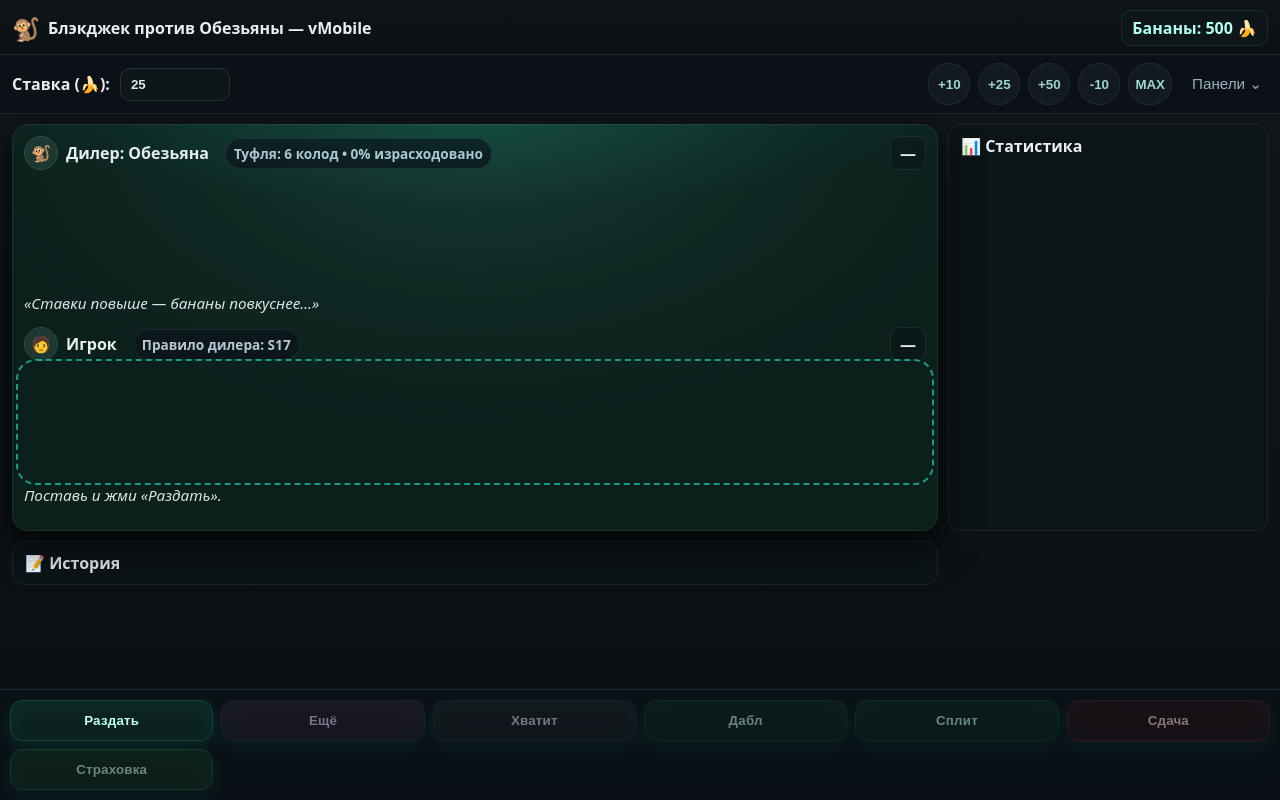
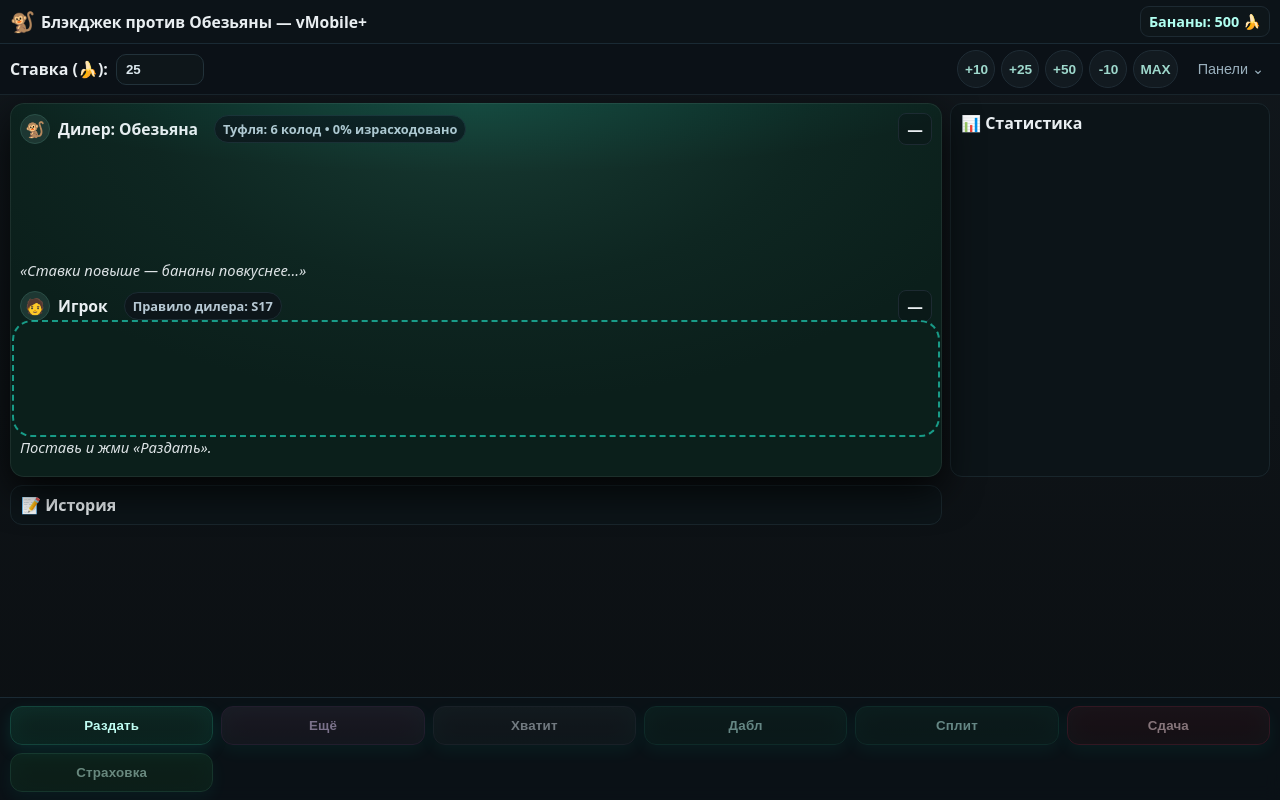
Before and after one commit to MANTAS671/BlackJack, a plain HTML site: page index.html in a window 1280 px wide. Drawn offline with Linux system fonts and the light colour scheme.

Commit message:
Update index.html

```diff
--- a/index.html
+++ b/index.html
@@ -3,7 +3,7 @@
 <head>
 <meta charset="utf-8" />
 <meta name="viewport" content="width=device-width, initial-scale=1, viewport-fit=cover, maximum-scale=1" />
-<title>Блэкджек против Обезьяны — vMobile</title>
+<title>Блэкджек против Обезьяны — vMobile+</title>
 <style>
 :root{
   /* Тёмный неон */
@@ -11,52 +11,57 @@
   --felt:#0f2a24; --felt2:#132f28;
   --accent:#00d1b2; --accent2:#8af3e6; --danger:#ff4d6d; --ok:#30e38a; --muted:#9ab0bd;
   --card:#fffdf7; --ink:#0b0f12; --shadow:rgba(0,0,0,.35);
-  /* Адаптив карты: ширина/высота и радиус */
-  --card-w: clamp(54px, 16vw, 76px);
+  /* Карты адаптивно: iPhone 13 высота ~844px — делаем компакт */
+  --card-w: clamp(50px, 15vw, 70px);
   --card-h: calc(var(--card-w) * 1.44);
   --card-r: 10px;
-  /* Вертикальные отступы с учётом safe area */
+  /* Safe area (нижний жест в Safari) */
   --safe-b: env(safe-area-inset-bottom, 0px);
   --safe-t: env(safe-area-inset-top, 0px);
 }
 *{box-sizing:border-box}
 html,body{margin:0;padding:0;background:linear-gradient(180deg,var(--bg2),var(--bg)); color:#e9eef1; font-family:system-ui,-apple-system,Segoe UI,Roboto,Ubuntu,Arial}
-body{min-height:100svh}
+body{min-height:100svh; overflow-x:hidden}
 
-/* Шапка */
-.header{position:sticky; top:0; z-index:5; display:flex; align-items:center; gap:10px; justify-content:space-between; padding:10px 12px calc(8px + var(--safe-t)); background:linear-gradient(180deg,#0e151aee,#0b1014f5); border-bottom:1px solid #1a2a34; backdrop-filter: blur(8px)}
-.h-title{display:flex; align-items:center; gap:8px; font-weight:900}
-.h-title .monkey{font-size:1.4rem}
-.h-bank{margin-left:auto; background:#0e161a; border:1px solid #1d2a32; padding:6px 10px; border-radius:10px; font-weight:800; color:#b1fff1}
+/* ===== Шапка ===== */
+.header{position:sticky; top:0; z-index:5; display:flex; align-items:center; gap:8px; justify-content:space-between;
+  padding:6px 10px calc(6px + var(--safe-t)); background:#0d1419f2; border-bottom:1px solid #1a2a34; backdrop-filter: blur(8px)}
+.h-title{display:flex; align-items:center; gap:6px; font-weight:900; font-size:0.98rem}
+.h-title .monkey{font-size:1.25rem}
+.h-bank{margin-left:auto; background:#0e161a; border:1px solid #1d2a32; padding:5px 8px; border-radius:9px; font-weight:800; color:#b1fff1; font-size:.9rem}
 
-/* Верхняя панель ставок (сворачиваемая) */
-.betbar{position:sticky; top:calc(46px + var(--safe-t)); z-index:4; display:flex; align-items:center; gap:10px; padding:8px 12px; background:#0b1217ef; border-bottom:1px solid #18242b}
-.betbar .chips{margin-left:auto; display:flex; gap:8px}
-.chip{min-width:42px; height:42px; border-radius:999px; display:grid; place-items:center; background:#121a20; border:1px solid #1f2c35; color:#9ed8cc; font-weight:900}
-#bet{width:110px; padding:8px 10px; border-radius:10px; border:1px solid #22323a; background:#0e161a; color:#dce8ee; font-weight:700}
-.betbar .toggle-more{margin-left:4px; font-size:.95rem; color:#9ab0bd; background:transparent; border:none}
+/* ===== Верхняя полка ставок ===== */
+.betbar{position:sticky; top:calc(36px + var(--safe-t)); z-index:4; display:flex; align-items:center; gap:8px; padding:6px 10px; background:#0b1217ef; border-bottom:1px solid #18242b}
+.betbar .label{font-weight:800}
+#bet{width:88px; padding:7px 9px; border-radius:10px; border:1px solid #22323a; background:#0e161a; color:#dce8ee; font-weight:700}
+.chips{margin-left:auto; display:flex; gap:6px}
+.chip{min-width:38px; height:38px; border-radius:999px; display:grid; place-items:center; background:#121a20; border:1px solid #1f2c35; color:#9ed8cc; font-weight:900; font-size:.85rem}
+.btn-tiny{margin-left:6px; font-size:.9rem; color:#9ab0bd; background:transparent; border:none}
 
-/* Основная зона стола */
-.wrap{display:grid; grid-template-columns:1fr; gap:10px; padding:10px 12px 90px;} /* низ под action-bar */
+/* ===== Основная зона ===== */
+.wrap{display:grid; grid-template-columns:1fr; gap:8px; padding:8px 10px 92px;} /* низ зарезервирован под action-bar */
 .table{position:relative; background:
  radial-gradient(60% 80% at 50% 0%, #173b33, #0e2621 60%, #0b1f1b 100%),
  linear-gradient(180deg, var(--felt2), var(--felt));
- border-radius:16px; box-shadow:0 14px 40px #000c, inset 0 0 0 1px #ffffff12; padding:12px; overflow:hidden}
-.glow{position:absolute; inset:-10% -10% auto -10%; height:50%; background:radial-gradient(80% 100% at 50% 0%, #00d1b226 0, #ffffff00 60%)}
-.name-row{display:flex; align-items:center; gap:8px; font-weight:800}
-.avatar{width:34px;height:34px;border-radius:50%; background:#1d3732; display:grid; place-items:center; border:1px solid #2a4e46}
-.score{margin-left:auto; font-weight:900; padding:5px 9px; border-radius:9px; background:#0b141680; border:1px solid #1d2a32}
-.badge{margin-left:8px; padding:5px 8px; border-radius:999px; background:#0d161a; border:1px solid #1b2b32; font-weight:800; font-size:.85rem; color:#b6c8d3}
-.comment{margin:2px 0 8px; font-style:italic; opacity:.95; font-size:.95rem}
+ border-radius:14px; box-shadow:0 14px 38px #000c, inset 0 0 0 1px #ffffff12; padding:10px; overflow:hidden}
+.glow{position:absolute; inset:-10% -10% auto -10%; height:48%; background:radial-gradient(80% 100% at 50% 0%, #00d1b226 0, #ffffff00 60%)}
 
-.dealer-area,.player-area{display:grid; gap:6px; margin-bottom:6px}
-.hands{display:flex; flex-direction:column; gap:8px}
-.hand{display:flex; align-items:flex-start; gap:8px; flex-wrap:wrap; min-height:var(--card-h); padding:4px 0}
-.hand.is-active{outline:2px dashed #00d1b2aa; outline-offset:6px; border-radius:12px; padding:6px; animation:pulse 1.2s ease-in-out infinite}
-@keyframes pulse{50%{outline-color:#8af3e6aa; filter:drop-shadow(0 0 10px #00d1b240)}}
+.name-row{display:flex; align-items:center; gap:8px; font-weight:800; font-size:.98rem}
+.avatar{width:30px;height:30px;border-radius:50%; background:#1d3732; display:grid; place-items:center; border:1px solid #2a4e46}
+.score{margin-left:auto; font-weight:900; padding:4px 8px; border-radius:8px; background:#0b141680; border:1px solid #1d2a32}
+.badge{margin-left:8px; padding:4px 8px; border-radius:999px; background:#0d161a; border:1px solid #1b2b32; font-weight:800; font-size:.8rem; color:#b6c8d3}
+.comment{margin:2px 0 6px; font-style:italic; opacity:.95; font-size:.92rem}
 
-/* Карты — резиновые размеры */
-.card{width:var(--card-w); height:var(--card-h); border-radius:var(--card-r); background:var(--card); box-shadow:0 8px 20px var(--shadow), inset 0 0 0 1px #e7e0cf; position:relative; transform:translateY(-14px) scale(.98); opacity:0; animation:deal .42s cubic-bezier(.21,.98,.6,.99) forwards}
+.dealer-area,.player-area{display:grid; gap:6px; margin-bottom:4px}
+.hands{display:flex; flex-direction:column; gap:6px}
+.hand{display:flex; align-items:flex-start; gap:6px; flex-wrap:wrap; min-height:var(--card-h); padding:2px 0}
+.hand.is-active{outline:2px dashed #00d1b2aa; outline-offset:6px; border-radius:12px; padding:4px; animation:pulse 1.2s ease-in-out infinite}
+@keyframes pulse{50%{outline-color:#8af3e6aa; filter:drop-shadow(0 0 8px #00d1b240)}}
+
+/* ===== Карты ===== */
+.card{width:var(--card-w); height:var(--card-h); border-radius:var(--card-r); background:var(--card);
+  box-shadow:0 8px 18px var(--shadow), inset 0 0 0 1px #e7e0cf;
+  position:relative; transform:translateY(-12px) scale(.98); opacity:0; animation:deal .40s cubic-bezier(.21,.98,.6,.99) forwards}
 @keyframes deal{to{transform:translateY(0) scale(1); opacity:1}}
 .card svg{width:100%; height:100%}
 .hidden .face{visibility:hidden}
@@ -66,15 +71,14 @@ body{min-height:100svh}
   color:#e5ecff; border-radius:var(--card-r); box-shadow: inset 0 0 0 1px #2d3c90;
 }
 
-/* Нижняя экшн‑панель (фикс) */
+/* ===== Нижняя экшн‑панель ===== */
 .action-bar{
-  position:fixed; left:0; right:0; bottom:0; z-index:6; padding:10px 10px calc(10px + var(--safe-b));
+  position:fixed; left:0; right:0; bottom:0; z-index:6; padding:8px 10px calc(8px + var(--safe-b));
   background:#0b1217ee; backdrop-filter:blur(8px); border-top:1px solid #1a2a34;
 }
-.action-grid{
-  display:grid; grid-template-columns:repeat(3, minmax(0,1fr)); gap:8px;
-}
-.btn{appearance:none; border:none; background:linear-gradient(180deg,#0e2622,#0b1f1c); color:#bffcf2; border:1px solid #13443b; font-weight:900; letter-spacing:.2px; padding:12px 10px; border-radius:12px; box-shadow:0 6px 16px #00d1b220, inset 0 0 24px #00d1b210; transform:translateY(0); transition:transform .06s ease}
+.action-grid{display:grid; grid-template-columns:repeat(3, minmax(0,1fr)); gap:8px}
+.btn{appearance:none; border:none; background:linear-gradient(180deg,#0e2622,#0b1f1c); color:#bffcf2; border:1px solid #13443b;
+  font-weight:900; letter-spacing:.2px; padding:11px 8px; border-radius:12px; box-shadow:0 6px 16px #00d1b220, inset 0 0 24px #00d1b210; transform:translateY(0); transition:transform .06s ease}
 .btn:active{transform:translateY(2px)}
 .secondary{background:linear-gradient(180deg,#2b2331,#1e1923); border-color:#3b2b46; color:#e9d2ff}
 .ghost{background:linear-gradient(180deg,#1b2126,#151a1f); border-color:#28313a; color:#d7e2ea}
@@ -82,41 +86,41 @@ body{min-height:100svh}
 .danger{background:linear-gradient(180deg,#2a1219,#1f0f14); border-color:#5a1e2f; color:#ffd7de}
 button[disabled]{opacity:.5}
 
-/* Аккордеоны */
+/* ===== Аккордеоны (мобайл — свёрнуты) ===== */
 .accord{background:#0c1418; border:1px solid #19262c; border-radius:12px; overflow:hidden}
-.accord summary{list-style:none; padding:10px 12px; cursor:pointer; font-weight:800; display:flex; align-items:center; justify-content:space-between}
+.accord summary{list-style:none; padding:8px 10px; cursor:pointer; font-weight:800; display:flex; align-items:center; justify-content:space-between}
 .accord summary::-webkit-details-marker{display:none}
-.accord .body{padding:10px 12px; border-top:1px solid #1a2a34}
+.accord .body{padding:8px 10px; border-top:1px solid #1a2a34}
 .stats{display:grid; grid-template-columns:repeat(2,minmax(0,1fr)); gap:6px}
 .stat{background:#0f1a20; border:1px solid #1a2a34; padding:8px 10px; border-radius:10px; text-align:center; font-weight:800}
 .log{max-height:40vh; overflow:auto; font-size:.92rem}
 
 /* Баннер */
-.banner{position:fixed; left:50%; transform:translate(-50%,-120%); top:8px; background:#0b1217ee; border:1px solid #20313a; padding:10px 14px; border-radius:10px; font-weight:800; color:#affff3; opacity:0; pointer-events:none; box-shadow:0 18px 50px #000a; z-index:7}
+.banner{position:fixed; left:50%; transform:translate(-50%,-120%); top:8px; background:#0b1217ee; border:1px solid #20313a; padding:8px 12px; border-radius:10px; font-weight:800; color:#affff3; opacity:0; pointer-events:none; box-shadow:0 18px 50px #000a; z-index:7}
 .banner.show{animation:drop .9s ease forwards}
 @keyframes drop{0%{transform:translate(-50%,-120%); opacity:0} 40%{transform:translate(-50%,10%); opacity:1} 100%{transform:translate(-50%,-20%); opacity:1}}
 
-/* Лэйаут на планшете/десктопе */
+/* Планшет/десктоп */
 @media (min-width:880px){
   .wrap{grid-template-columns:1fr 320px; padding-bottom:100px}
   .action-grid{grid-template-columns:repeat(6,1fr)}
 }
 
-/* Ультра‑компакт при маленькой высоте (в ландшафте) */
+/* Очень низкий экран (ландшафт) */
 @media (max-height:700px){
-  :root{ --card-w: clamp(48px, 12.5vw, 68px); }
+  :root{ --card-w: clamp(46px, 12vw, 62px); }
   .wrap{padding-bottom:86px}
 }
 </style>
 </head>
 <body>
 <div class="header">
-  <div class="h-title"><span class="monkey">🐒</span> Блэкджек против Обезьяны — vMobile</div>
+  <div class="h-title"><span class="monkey">🐒</span> Блэкджек против Обезьяны — vMobile+</div>
   <div class="h-bank">Бананы: <span id="bank">500</span> 🍌</div>
 </div>
 
 <div class="betbar">
-  <strong>Ставка (🍌):</strong>
+  <span class="label">Ставка (🍌):</span>
   <input id="bet" type="number" min="1" step="1" value="25" />
   <div class="chips">
     <button class="chip" data-chip="10">+10</button>
@@ -125,7 +129,7 @@ button[disabled]{opacity:.5}
     <button class="chip" data-chip="-10">-10</button>
     <button class="chip" data-chip="max">MAX</button>
   </div>
-  <button class="toggle-more" id="togglePanels">Панели ⌄</button>
+  <button class="btn-tiny" id="togglePanels">Панели ⌄</button>
 </div>
 
 <div class="wrap">
@@ -158,7 +162,6 @@ button[disabled]{opacity:.5}
     </div>
   </div>
 
-  <!-- Аккордеоны (мобайл — свёрнуты) -->
   <details class="accord" id="statsAcc">
     <summary>📊 Статистика <span id="statsHint" style="opacity:.7;font-weight:600"></span></summary>
     <div class="body">
@@ -175,13 +178,11 @@ button[disabled]{opacity:.5}
 
   <details class="accord" id="logAcc">
     <summary>📝 История</summary>
-    <div class="body">
-      <div id="log" class="log"></div>
-    </div>
+    <div class="body"><div id="log" class="log"></div></div>
   </details>
 </div>
 
-<!-- Нижняя фикс‑панель действий -->
+<!-- Фикс‑панель действий -->
 <div class="action-bar">
   <div class="action-grid">
     <button id="dealBtn" class="btn">Раздать</button>
@@ -193,7 +194,6 @@ button[disabled]{opacity:.5}
   </div>
   <div class="action-grid" style="margin-top:8px">
     <button id="insuranceBtn" class="btn success" disabled>Страховка</button>
-    <!-- пустые ячейки для аккуратной сетки -->
     <span></span><span></span><span></span><span></span><span></span>
   </div>
 </div>
@@ -204,21 +204,19 @@ button[disabled]{opacity:.5}
   const $$ = s => Array.from(document.querySelectorAll(s));
   const banner = $('#banner'), logEl = $('#log');
 
-  // --- Compact hints
+  // Хинт для аккордеона
   const statsHint = $('#statsHint');
   function setStatsHint(){ statsHint.textContent = window.innerWidth < 880 ? '• нажми, чтобы раскрыть' : ''; }
   setStatsHint(); addEventListener('resize', setStatsHint);
-
-  // --- Panels toggle (скрыть/показать аккордеоны быстро)
   $('#togglePanels').addEventListener('click', ()=>{
     $('#statsAcc').open = !$('#statsAcc').open;
     $('#logAcc').open = !$('#logAcc').open;
   });
 
-  // --- Options
+  // Опции
   let OPT = { decks:6, penetration:75, S17:true, minBet:5, maxBet:500 };
 
-  // --- Elements
+  // Элементы
   const dealerHandEl = $('#dealerHand'), dealerScoreEl = $('#dealerScore'), dealerCommentEl = $('#dealerComment');
   const handsContainer = $('#handsContainer'), playerScoreEl = $('#playerScore'), playerCommentEl = $('#playerComment');
   const bankEl = $('#bank'), shoeInfoEl = $('#shoeInfo'), ruleText = $('#ruleText');
@@ -226,7 +224,7 @@ button[disabled]{opacity:.5}
   const dealBtn = $('#dealBtn'), hitBtn = $('#hitBtn'), standBtn = $('#standBtn'), doubleBtn = $('#doubleBtn'), splitBtn = $('#splitBtn'), surrenderBtn = $('#surrenderBtn'), insuranceBtn = $('#insuranceBtn');
   const stRounds = $('#stRounds'), stWins=$('#stWins'), stPush=$('#stPush'), stBJ=$('#stBJ'), stProfit=$('#stProfit'), stStreak=$('#stStreak');
 
-  // --- Реплики (добавлены язвительные)
+  // Реплики (включая издёвку)
   const lines = {
     start: [
       "«Ставки повыше — бананы повкуснее…»","«Я не жульничаю. Просто карты меня обожают.»","«Пахнет победой. Или это мои бананы?»",
@@ -255,7 +253,7 @@ button[disabled]{opacity:.5}
     surrender: ["«Сдача принята. Смелость — знать, когда бежать.»","«Полбанана назад. Комиссия — ноль.»"]
   };
 
-  // --- Shoe / state
+  // Shoe / state
   const ranks=["A","2","3","4","5","6","7","8","9","10","J","Q","K"];
   const suits=[{s:"♠",c:"#121620"},{s:"♥",c:"#c62828"},{s:"♦",c:"#c62828"},{s:"♣",c:"#121620"}];
   let shoe=[], cutPoint=0, used=0;
@@ -264,16 +262,18 @@ button[disabled]{opacity:.5}
   let playerHands=[]; // {cards:[], bet, done, doubled, isBust, isBJ}
   let surrenderedHands=new Set();
   let activeHandIndex=0; const MAX_HANDS=4;
+
   // stats
   let rounds=0, wins=0, pushes=0, bjs=0, profit=0, streak=0, maxStreak=0;
 
-  function buildShoe(decks=6){ const arr=[]; for(let d=0; d<decks; d++) for(const r of ranks) for(const su of suits) arr.push({rank:r,suit:su.s,color:su.c}); shuffle(arr); used=0; cutPoint=Math.floor(arr.length*(OPT.penetration/100)); return arr; }
+  function buildShoe(decks=6){ const arr=[]; for(let d=0; d<decks; d++) for(const r of ranks) for(const su of suits) arr.push({rank:r,suit:su.s,color:su.c});
+    shuffle(arr); used=0; cutPoint=Math.floor(arr.length*(OPT.penetration/100)); return arr; }
   function shuffle(a){ for(let i=a.length-1;i>0;i--){ const j=Math.floor(Math.random()*(i+1)); [a[i],a[j]]=[a[j],a[i]];} return a; }
   function drawOne(){ if(used>=cutPoint) reshuffle(); used++; updateShoeInfo(); return shoe.pop(); }
   function reshuffle(){ toast('🔁 Перетасовка… Обезьяна шепчет картам'); shoe=buildShoe(OPT.decks); }
   function updateShoeInfo(){ const total=OPT.decks*52; const pct=Math.min(100, Math.floor(used/total*100)); shoeInfoEl.textContent=`Туфля: ${OPT.decks} колод • ${pct}% израсходовано`; }
 
-  // --- Cards (SVG)
+  // Cards (SVG)
   function cardSVG(rank, suit, color="#111"){
     const top=rank+" "+suit, bot=suit+" "+rank;
     return `<svg viewBox="0 0 72 104" class="face" aria-label="${rank}${suit}">
@@ -301,14 +301,14 @@ button[disabled]{opacity:.5}
     return el;
   }
 
-  // --- Values
+  // Values
   function handValue(cards){ let t=0,a=0; for(const c of cards){ if(c.rank==="A"){t+=11;a++;} else if(["K","Q","J"].includes(c.rank)){t+=10;} else t+=(c.rank==="10"?10:parseInt(c.rank,10)); } while(t>21&&a>0){t-=10;a--;} return t; }
   const isBJ = (cards)=> cards.length===2 && handValue(cards)===21;
   const isPair = (cards)=> cards.length===2 && rankVal(cards[0])===rankVal(cards[1]);
   function rankVal(c){ if(c.rank==="A")return 11; if(["K","Q","J","10"].includes(c.rank))return 10; return parseInt(c.rank,10) }
   function isSoft(cards){ let t=0,a=0; for(const c of cards){ if(c.rank==="A"){t+=11;a++;} else if(["K","Q","J"].includes(c.rank)){t+=10;} else t+=(c.rank==="10"?10:parseInt(c.rank,10)); } while(t>21&&a>0){t-=10;a--;} return a>0; }
 
-  // --- UI helpers
+  // UI helpers
   function getActiveEl(){ return $('#playerHand'+activeHandIndex); }
   function setActiveHand(idx){ $$('.hand').forEach(h=>h.classList.remove('is-active')); activeHandIndex=idx; $('#playerHand'+idx).classList.add('is-active'); refreshScores(); setActionsForActive(); }
   function setComment(el,t){ el.textContent=t; }
@@ -318,7 +318,7 @@ button[disabled]{opacity:.5}
   function toast(txt){ banner.textContent=txt; banner.classList.add('show'); setTimeout(()=>banner.classList.remove('show'),1400); }
   function log(msg){ const row=document.createElement('div'); row.textContent=msg; logEl.prepend(row); }
 
-  // --- Round flow
+  // Round flow
   function resetTableUI(){
     dealerHandEl.innerHTML=''; dealerScoreEl.textContent='—';
     handsContainer.innerHTML=''; const h=document.createElement('div'); h.id='playerHand0'; h.className='hand is-active'; handsContainer.appendChild(h);
@@ -435,10 +435,10 @@ button[disabled]{opacity:.5}
     const anyActive = playerHands.some((h,idx)=> !h.isBust && !surrenderedHands.has(idx)); if(!anyActive){ return resolveRound(); }
     const step=()=>{ let v=handValue(dealer.hand); const soft=isSoft(dealer.hand);
       const mustHit = v<17 || (!OPT.S17 && v===17 && soft);
-      if(mustHit){ const c=drawOne(); dealer.hand.push(c); dealerHandEl.appendChild(createCardEl(c,false,dealer.hand.length+1)); refreshScores(); setTimeout(step, 520); }
+      if(mustHit){ const c=drawOne(); dealer.hand.push(c); dealerHandEl.appendChild(createCardEl(c,false,dealer.hand.length+1)); refreshScores(); setTimeout(step, 500); }
       else resolveRound();
     };
-    setTimeout(step, 520);
+    setTimeout(step, 500);
   }
 
   function resolveRound(){
@@ -462,7 +462,7 @@ button[disabled]{opacity:.5}
       log(`${tag} Рука #${idx+1}: ${format(h.cards)} vs ${dealerTotal} — ${desc(outcome)} | Δ ${delta - h.bet}🍌`);
     });
 
-    profit += roundProfit; rounds++; if(anyPlayerWin){ wins++; streak++; maxStreak=Math.max(maxStreak,streak);} else if(allPush){/*noop*/} else { streak=0; }
+    profit += roundProfit; rounds++; if(anyPlayerWin){ wins++; streak++; maxStreak=Math.max(maxStreak,streak);} else if(allPush){/* noop */} else { streak=0; }
     stRounds.textContent=rounds; stWins.textContent=wins; stPush.textContent=pushes; stBJ.textContent=bjs; stProfit.textContent=profit; stStreak.textContent=maxStreak;
 
     if(allDealer){ setComment(dealerCommentEl, rnd(lines.dealerWin)); setComment(playerCommentEl,'Минус бананы. Ещё по одной?'); }
@@ -474,7 +474,7 @@ button[disabled]{opacity:.5}
   function format(cards){ return cards.map(c=>c.rank+c.suit).join(' '); }
   function desc(o){ return o==='playerBJ'?'Блэкджек (3:2)': o==='player'?'Победа': o==='push'?'Пуш':'Поражение'; }
 
-  // --- Controls
+  // Controls
   dealBtn.addEventListener('click', ()=>{ if(inRound) return; if(bank<OPT.minBet) return alert('Бананов нет — перезагрузи страницу.'); startRound(); });
   hitBtn.addEventListener('click', ()=> !hitBtn.disabled && hit());
   standBtn.addEventListener('click', ()=> !standBtn.disabled && stand());
@@ -488,10 +488,9 @@ button[disabled]{opacity:.5}
     v = clamp(v, OPT.minBet, Math.min(OPT.maxBet, bank)); betInput.value=v;
   }));
 
-  // --- Init
+  // Init
   shoe = buildShoe(OPT.decks); updateShoeInfo(); ruleText.textContent= OPT.S17 ? 'S17' : 'H17';
   updateBank(); resetTableUI();
-
 })();
 </script>
 </body>
```
